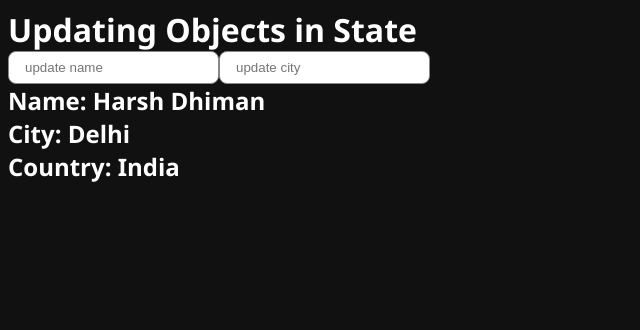
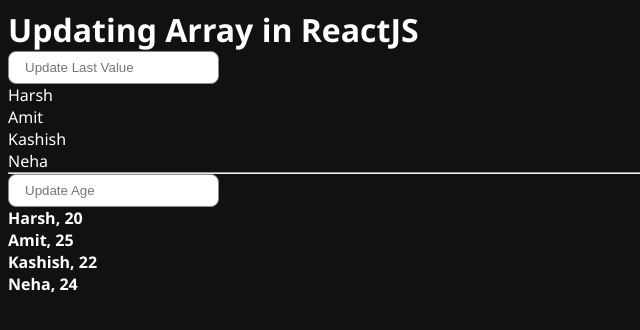
Before and after one commit to 0x-harsh/React-Tutorial---Code-Step-by-Step, a React app: page / in a window 1280 px wide. Shown: the top 330 px of the page, without its empty margins (0-640 px from the left). Built offline with nearby package versions, Linux system fonts and the light colour scheme; the HTML template or start-up script is replaced by a standard one.

Commit message:
Updating Array in State

```diff
--- /dev/null
+++ b/src/32 Updating Array in State/App.jsx
@@ -0,0 +1,49 @@
+import { useState } from "react"
+
+const App = () => {
+    const [data, setData] = useState([
+        'Harsh', 'Amit', 'Kashish', 'Neha'
+    ])
+
+    const [user, setUser] = useState([
+        { name: "Harsh", age: 20 },
+        { name: "Amit", age: 25 },
+        { name: "Kashish", age: 22 },
+        { name: "Neha", age: 24 },
+    ])
+
+    const updateData = (value) => {
+        data[data.length - 1] = value
+        setData([...data])
+    }
+
+    const updateAge = (value) => {
+        user[user.length-1].age = value
+        setUser([...user])
+    }
+
+    return (
+        <div>
+            <h1>Updating Array in ReactJS</h1>
+            <input type="text" placeholder="Update Last Value" onChange={(event) => { updateData(event.target.value) }} />
+            {
+                data.map((item, index) => {
+                    return (
+                        <div key={index}>{item}</div>
+                    )
+                })
+            }
+            <hr />
+            <input type="text" placeholder="Update Age" onChange={(event) => { updateAge(event.target.value) }} />
+            {
+                user.map((item, index) => {
+                    return (
+                        <h4 key={index}>{item.name}, {item.age}</h4>
+                    )
+                })
+            }
+        </div>
+    )
+}
+
+export default App
--- a/src/main.jsx
+++ b/src/main.jsx
@@ -1,7 +1,7 @@
 import { StrictMode } from 'react'
 import { createRoot } from 'react-dom/client'
 import './index.css'
-import App from './31 Updating Objects in State/App.jsx'
+import App from './32 Updating Array in State/App.jsx'
 
 createRoot(document.getElementById('root')).render(
     <StrictMode>
```
